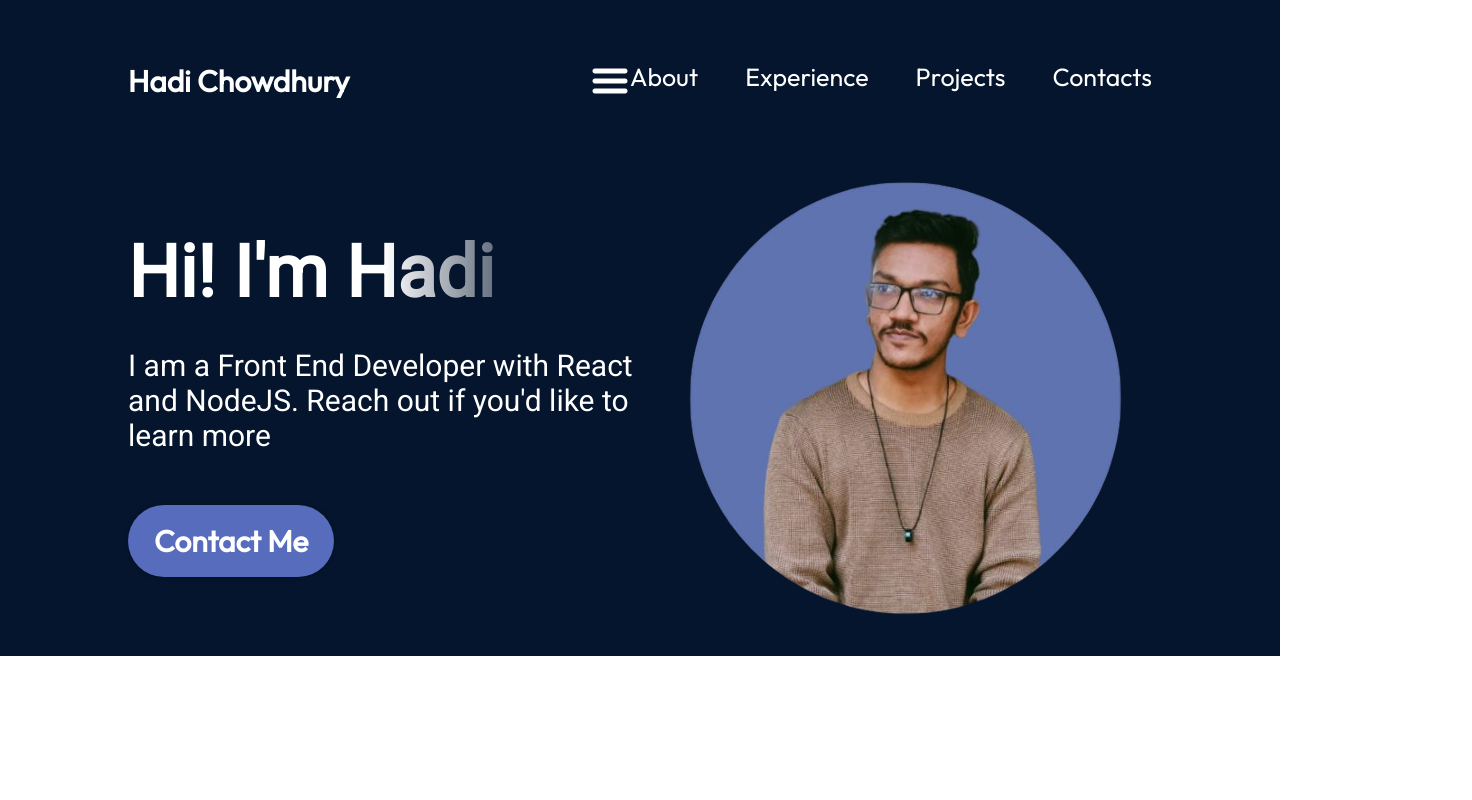
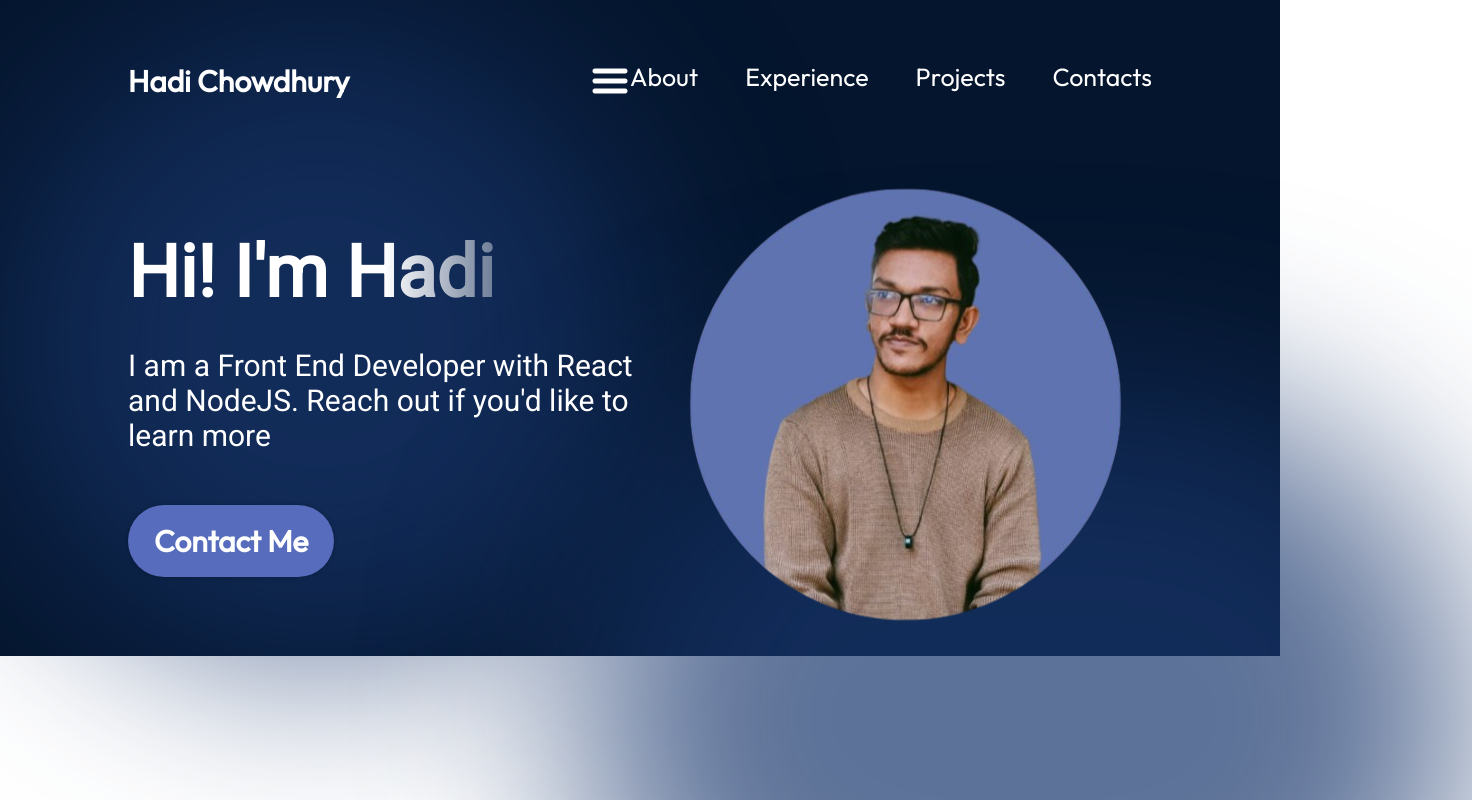
Before and after one commit to hadiChowdhury/hadi-portfolio-vite-React, a React (Vite) app: page / in a window 1280 px wide. Shown: the top 800 px of the page, 1472 px wide, since content can reach past the window. Built offline with nearby package versions, Linux system fonts and the light colour scheme.

Commit message:
hero section complete

```diff
--- a/src/components/Hero/Hero.module.css
+++ b/src/components/Hero/Hero.module.css
@@ -61,6 +61,42 @@
         transform: translate(0, 10px);
     }
     100%{
-        transform: translate(0, -10px);
+        transform: translate(0, -0px);
     }
 }
+
+.topBlur{
+    position: absolute;
+    width: 50vw;
+    height: 50vw;
+    min-width: 350px;
+    min-width: 350px;
+    top: -128px;
+    left: -10vw;
+    border-radius: 764px;
+    background: rgba(25, 55, 109, 0.7);
+    filter: blur(100px);
+    z-index: 0;
+}
+.bottomBlur{
+    position: absolute;
+    width: 70vw;
+    height: 50vw;
+    min-width: 350px;
+    min-width: 250px;
+    top: 246px;
+    right: -25vw;
+    border-radius: 764px;
+    background: rgba(25, 55, 109, 0.7);
+    filter: blur(100px);
+    z-index: 0;
+}
+
+@media screen and (max-width:830px){
+    .container{
+        flex-direction: column-reverse;
+    }
+    .content{
+        align-items: center;
+    }
+}
```
